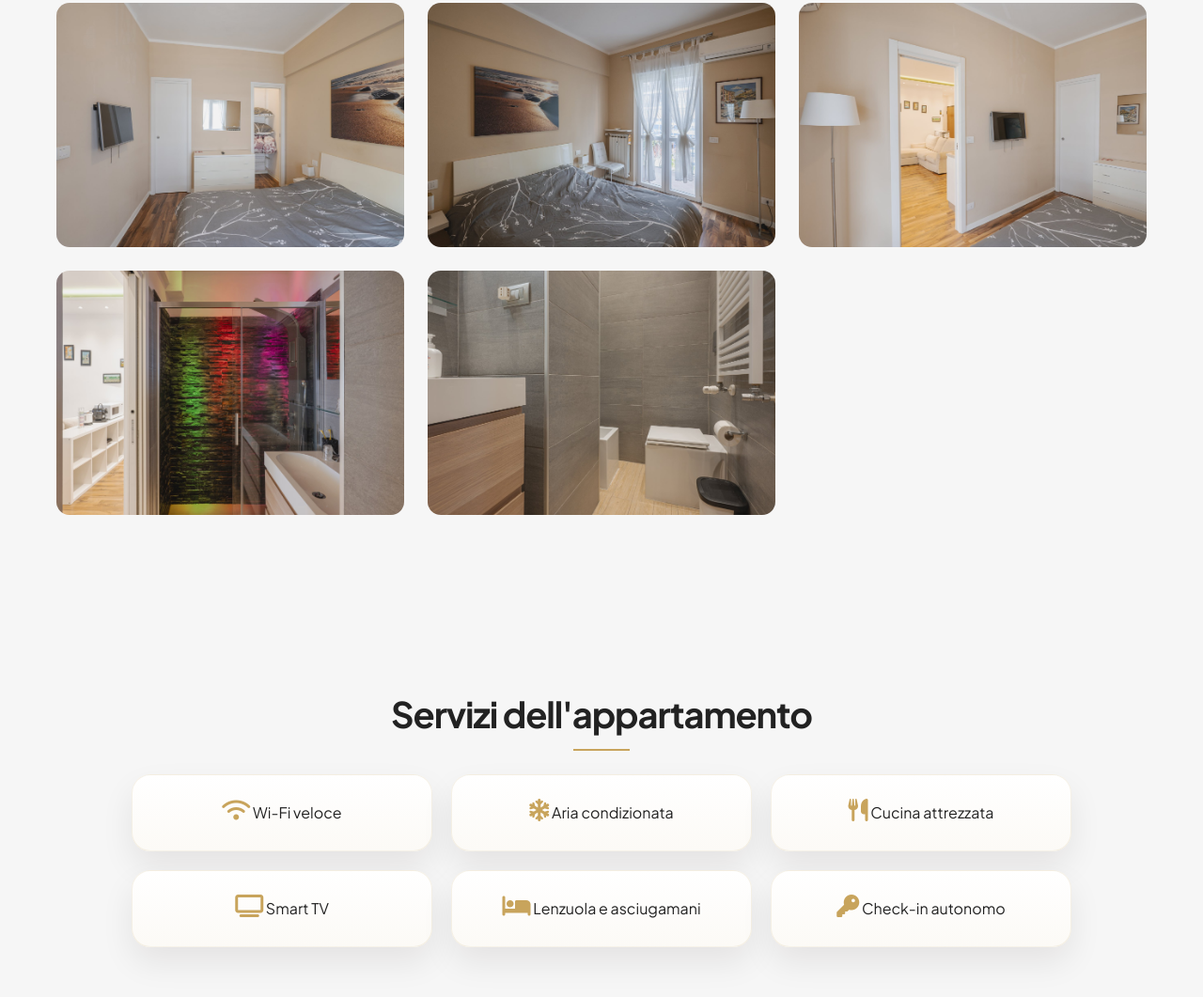
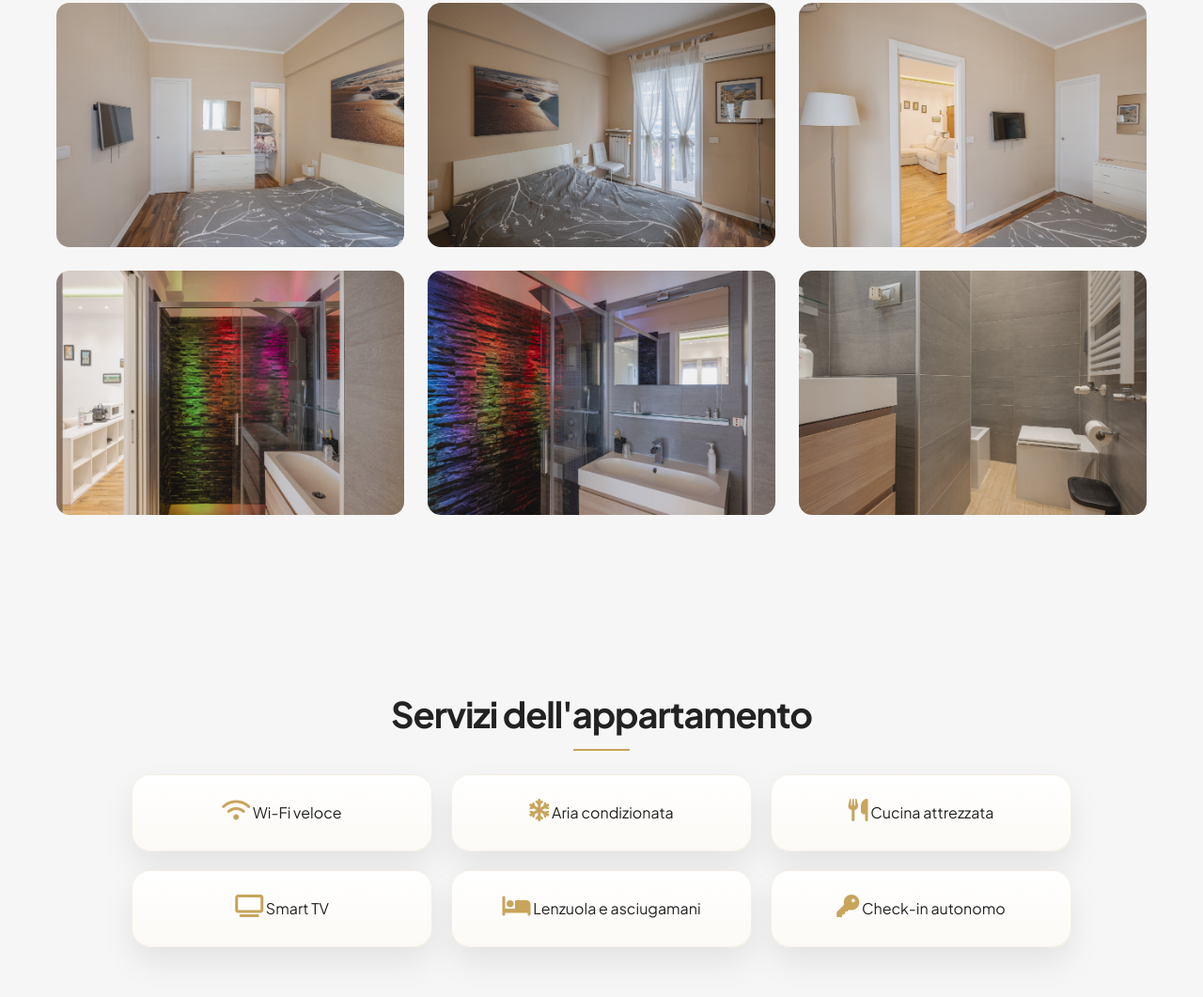
Before and after one commit to Manuell00/marosa-house-website, a plain HTML site: page marosa-magnolie.html in a window 1280 px wide. Shown: the part 1630-2691 px from the top of the page at 94% size. Drawn offline with Linux system fonts and the light colour scheme.

Commit message:
Add Magnolie entry photo to gallery

```diff
--- a/marosa-magnolie.html
+++ b/marosa-magnolie.html
@@ -263,6 +263,12 @@
         />
 
         <img
+          src="img/Magnolie/complete-set/magnolie-entry-02.jpg"
+          alt="Ingresso appartamento MaRoSa Magnolie"
+          loading="lazy"
+        />
+
+        <img
           src="img/Magnolie/complete-set/magnolie-bathroom-05.jpg"
           alt="Doccia bagno MaRoSa Magnolie"
           loading="lazy"
```
Also changed, not shown: marosa-magnolie-en.html (+1 -0 lines).
